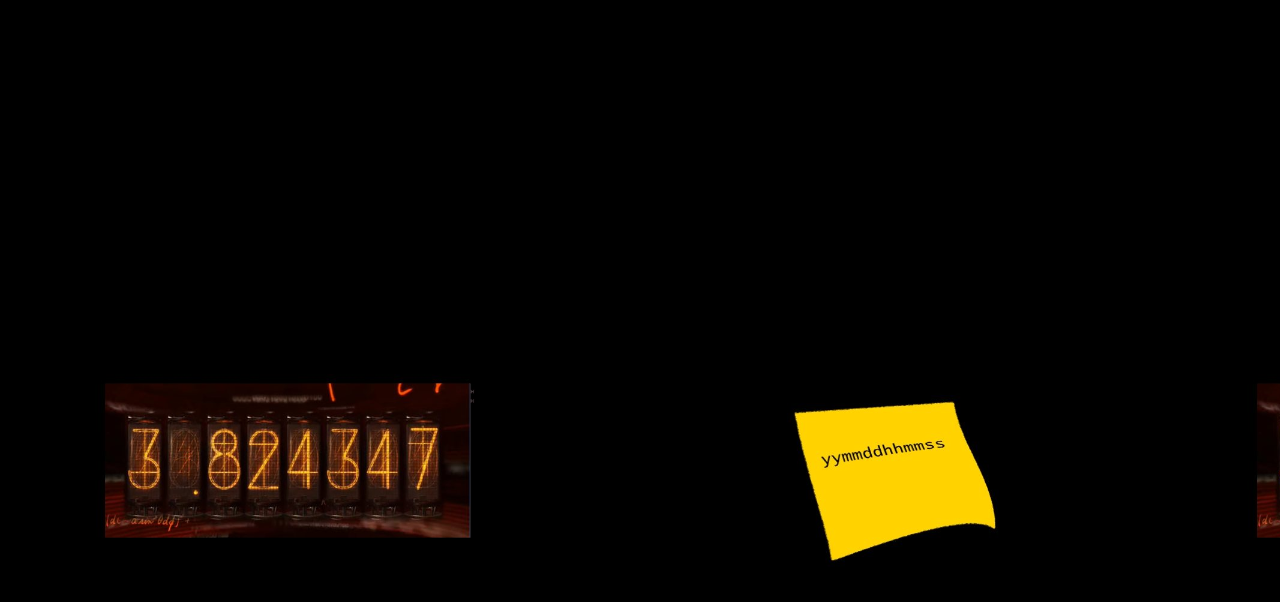
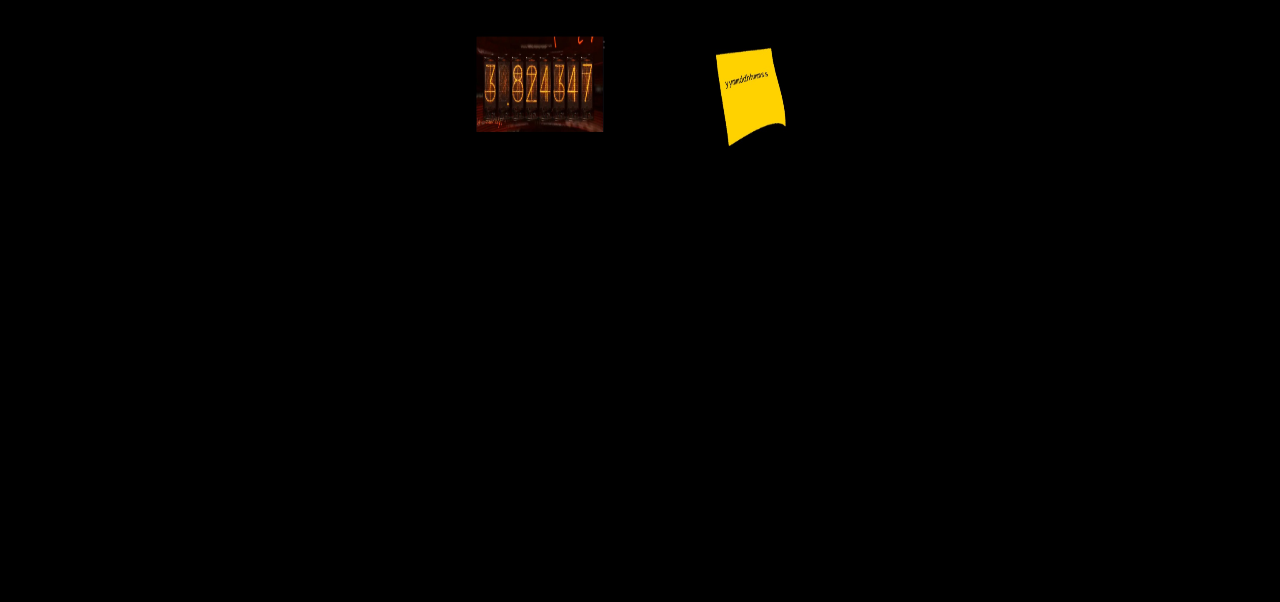
Before and after one commit to vfzac/vfpages, a React (Create React App) app: page / in a window 1280 px wide. Shown: the top 602 px of the page. Built offline with nearby package versions, Linux system fonts and the light colour scheme.

Commit message:
format/bg changes etc.

```diff
--- a/src/App.css
+++ b/src/App.css
@@ -1,38 +1,5 @@
-.App {
-  text-align: center;
+body{
+    height: 100vdh;
+    width: 100vdw;
+    background-color: aqua;
 }
-
-.App-logo {
-  height: 40vmin;
-  pointer-events: none;
-}
-
-@media (prefers-reduced-motion: no-preference) {
-  .App-logo {
-    animation: App-logo-spin infinite 20s linear;
-  }
-}
-
-.App-header {
-  background-color: #282c34;
-  min-height: 100vh;
-  display: flex;
-  flex-direction: column;
-  align-items: center;
-  justify-content: center;
-  font-size: calc(10px + 2vmin);
-  color: rgb(102, 89, 89);
-}
-
-.App-link {
-  color: #61dafb;
-}
-
-@keyframes App-logo-spin {
-  from {
-    transform: rotate(0deg);
-  }
-  to {
-    transform: rotate(360deg);
-  }
-}
--- a/src/css/HOAI.css
+++ b/src/css/HOAI.css
@@ -3,13 +3,13 @@
 }
 
 
-body, html {
-  height: 90%;
-  width: 100%;
+body{
   margin: 0;
-  background-color: rgb(255, 255, 255);
+  background-color: rgb(0, 0, 0);
   background-image: url('../img/bg-post-it.jpg');
-  background-size: contain;
+  background-size: 50vh 50vh;
+  background-repeat: no-repeat;
+  background-position: center;
 }
 
 .fade-in {
@@ -58,7 +58,7 @@
   margin-left: 2px;
   animation: fade 1s infinite alternate-reverse;
   background-color: rgba(255, 255, 255, 0);
-  box-shadow: inset rgba(128, 83, 0, 0.544) 0 0 2dvb;
+  box-shadow: inset rgba(128, 83, 0, 0.884) 0 0 2dvb;
 }
 
 @keyframes fade {
--- a/src/css/Layout.css
+++ /dev/null
@@ -1,3 +0,0 @@
-body{
-    background-color: rgb(0, 0, 0);
-}
--- a/src/pages/HOAI.js
+++ b/src/pages/HOAI.js
@@ -4,19 +4,20 @@
 
 
 
+document.title = `HOAI`
+const secondsInMs = 1000;
+const minutesInMs = secondsInMs * 60;
+const hoursInMs = minutesInMs * 60;
+const daysInMs = hoursInMs * 24;
+const monthsInMs = daysInMs * (365.25 / 12);
+const yearsInMs = daysInMs * 365.25;
+let startTime = new Date('1998-07-01T00:00:00');
+const currentTime = new Date();
+
 const TimePassed = () => {
   const [timePassed, setTimePassed] = useState('');
-  document.title = `HOAI`
   const calculateTimePassed = () => {
-    const secondsInMs = 1000;
-    const minutesInMs = secondsInMs * 60;
-    const hoursInMs = minutesInMs * 60;
-    const daysInMs = hoursInMs * 24;
-    const monthsInMs = daysInMs * (365.25 / 12);
-    const yearsInMs = daysInMs * 365.25;
 
-    let startTime = new Date('1998-07-01T00:00:00');
-    const currentTime = new Date();
     const differenceInMs = differenceInMilliseconds(currentTime, startTime); // Difference in milliseconds
     let tempdif = differenceInMs;
     const years = Math.floor(Math.abs(tempdif / yearsInMs));
--- a/src/pages/Layout.js
+++ b/src/pages/Layout.js
@@ -1,5 +1,4 @@
 import { Outlet, Link } from "react-router-dom";
-import "../css/Layout.css"
 
 const Layout = () => {
   return (
```
